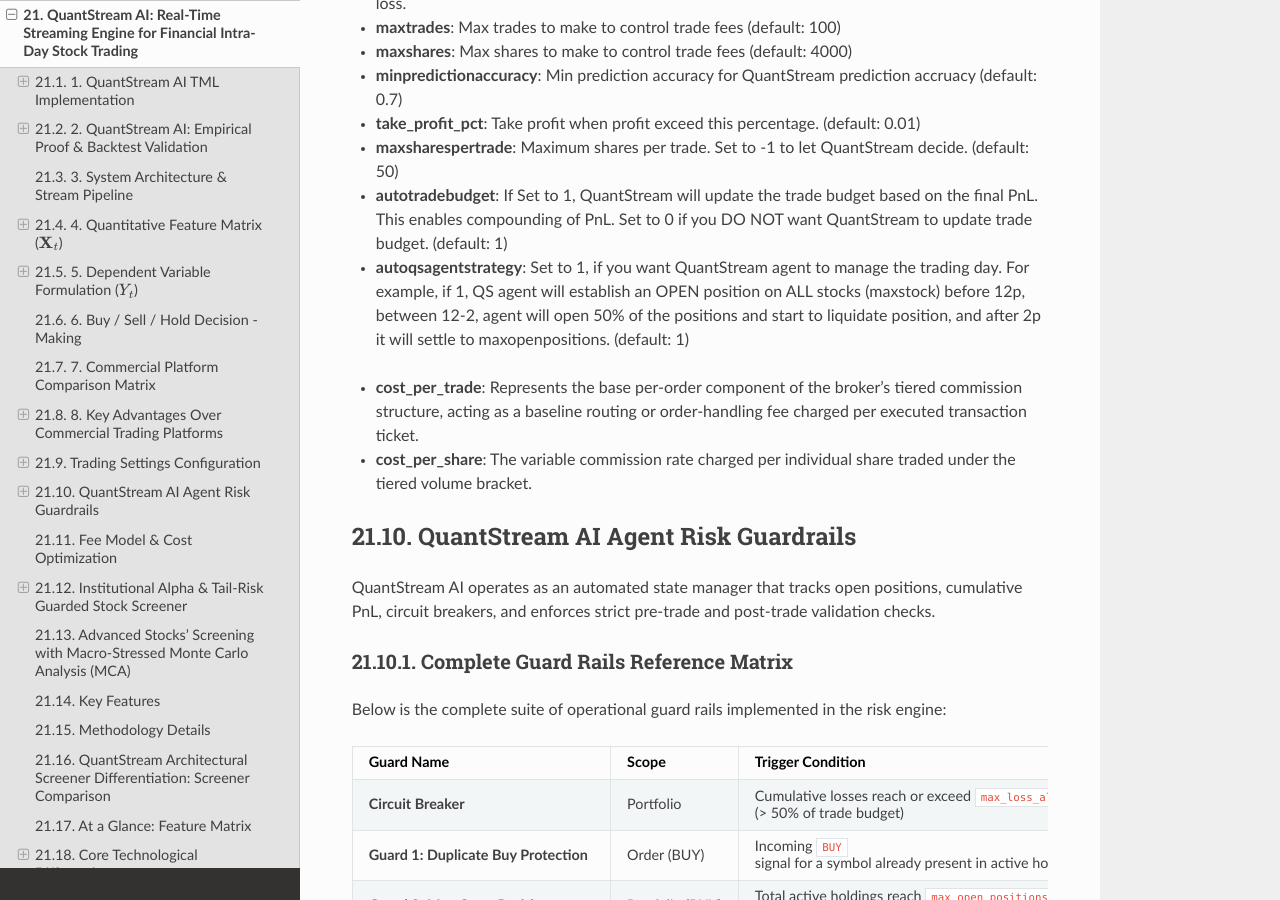
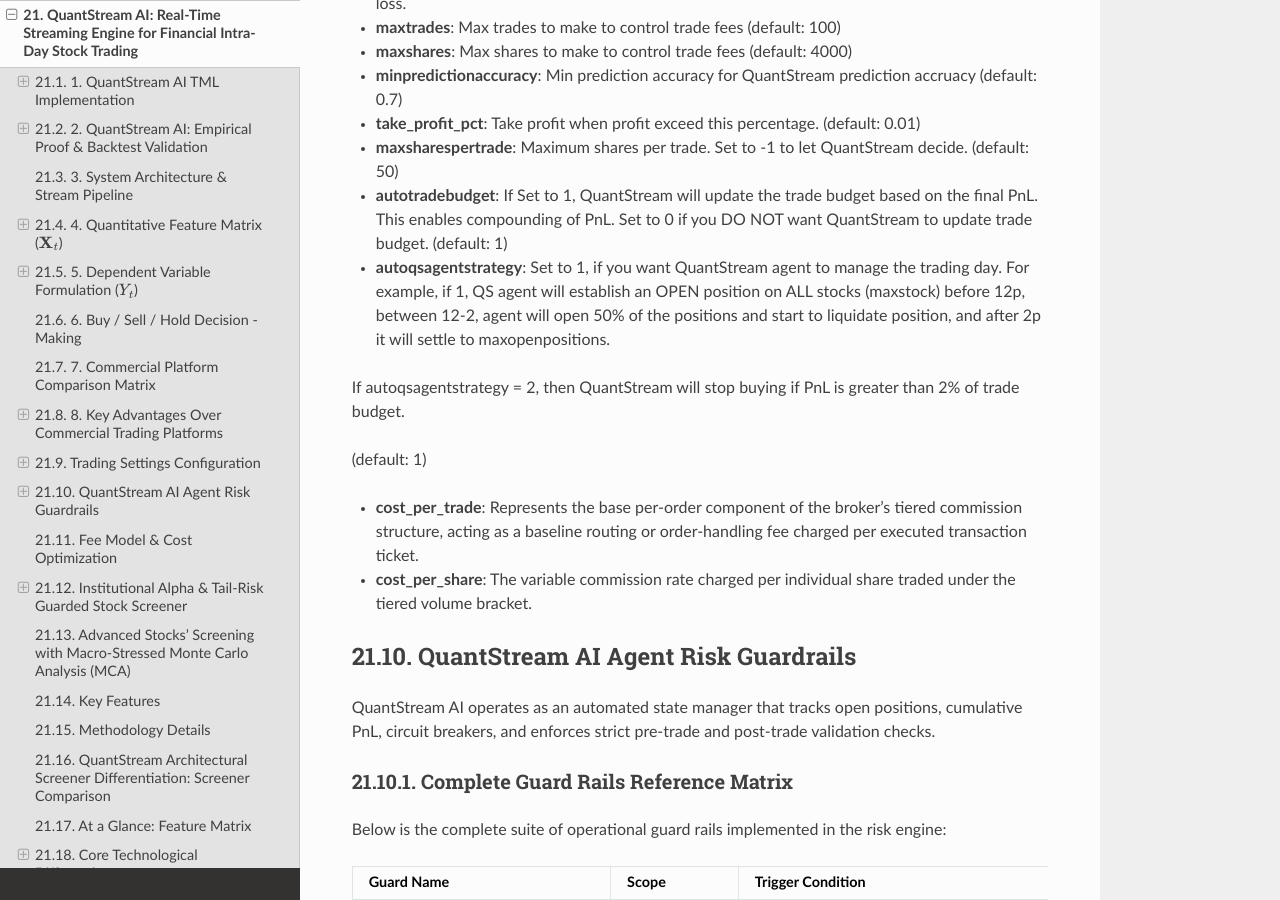
Before and after one commit to smaurice101/readthedocs, a Sphinx documentation site: the page built from docs/source/quantstream.rst, in a window 1280 px wide and 900 px high, scrolled down 13926 px. Built offline with Sphinx 7.4.7 and the Read the Docs theme 3.1.0, drawn with Linux system fonts in a browser that asks for light colours; pages that are not in the unit, such as notebooks, are missing from menus; some of the changed text lies outside the part shown.

Commit message:
Update quantstream.rst

```diff
--- a/docs/source/quantstream.rst
+++ b/docs/source/quantstream.rst
@@ -627,7 +627,11 @@
 * **take_profit_pct**: Take profit when profit exceed this percentage. (default: 0.01)
 * **maxsharespertrade**: Maximum shares per trade.  Set to -1 to let QuantStream decide. (default: 50)
 * **autotradebudget**: If Set to 1, QuantStream will update the trade budget based on the final PnL. This enables compounding of PnL. Set to 0 if you DO NOT want QuantStream to update trade budget. (default: 1)
-* **autoqsagentstrategy**: Set to 1, if you want QuantStream agent to manage the trading day.  For example, if 1, QS agent will establish an OPEN position on ALL stocks (maxstock) before 12p, between 12-2, agent will open 50% of the positions and start to liquidate position, and after 2p it will settle to maxopenpositions.  (default: 1)
+* **autoqsagentstrategy**: Set to 1, if you want QuantStream agent to manage the trading day.  For example, if 1, QS agent will establish an OPEN position on ALL stocks (maxstock) before 12p, between 12-2, agent will open 50% of the positions and start to liquidate position, and after 2p it will settle to maxopenpositions.
+
+If autoqsagentstrategy = 2, then QuantStream will stop buying if PnL is greater than 2% of trade budget.
+
+(default: 1)
 
 Fees and Commissions
 ^^^^^^^^^^^^^^^^^^^^
```
